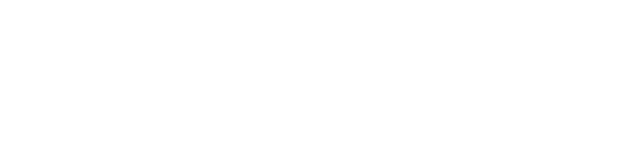
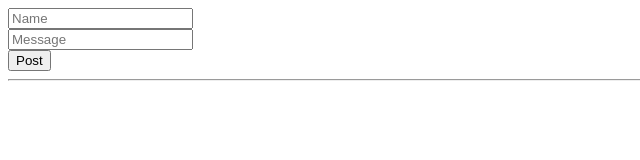
Before and after one commit to colinbinion/firebaseChat, a plain HTML site: page public/index.html in a window 1280 px wide. Shown: the whole page, without its empty margins (0-640 px from the left). Drawn offline with Linux system fonts and the light colour scheme.

Commit message:
sanity check

```diff
--- a/public/index.html
+++ b/public/index.html
@@ -66,6 +66,15 @@
 </head>
 
 <body>
+  <input type="text" id="username" placeholder="Name">
+  <br>
+  <input type="text" id="text" placeholder="Message">
+  <br>
+  <button id="post">Post</button>
+  <br>
+  <div id="results"></div>
+  <hr>
+  <script src="chat.js"></script>
 
 </body>
 
```
